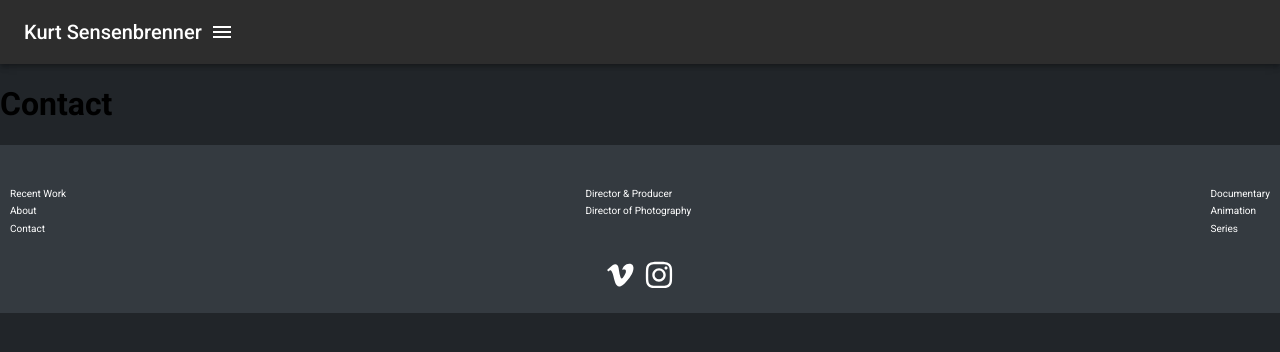
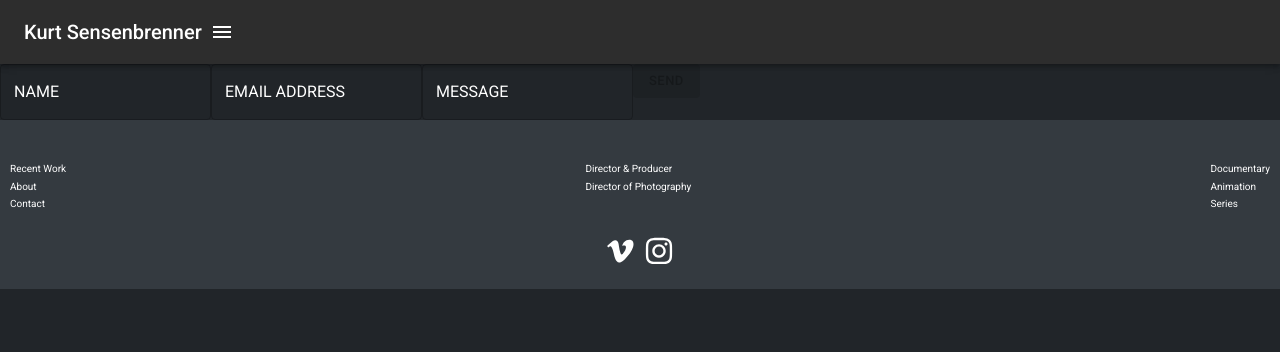
Before and after one commit to mwkwsd/sensensomething, a React (Create React App) app: page /contact in a window 1280 px wide. Shown: the top 352 px of the page. Built offline with nearby package versions, Linux system fonts and the light colour scheme.

Commit message:
basic setup

```diff
--- /dev/null
+++ b/src/components/atoms/formInput/TextInput.tsx
@@ -0,0 +1,16 @@
+import { TextField } from "@mui/material";
+
+type TextInputProps = {
+  fieldName: string
+
+  // stateManager:
+}
+
+export function TextInput({fieldName}: TextInputProps) {
+  return (
+    <TextField
+      id={fieldName+"text"}
+      label={fieldName.toUpperCase()}
+    />
+  )
+}
--- /dev/null
+++ b/src/components/molecules/contactForm/ContactForm.tsx
@@ -0,0 +1,23 @@
+import { Box, Button, Card, Container } from "@mui/material"
+import { TextInput } from "../../atoms/formInput/TextInput"
+import { useState } from "react"
+
+
+function ContactForm() {
+  const [filledOut, setFilledOut] = useState(false)
+
+  function onClick (){
+
+  }
+
+  return (
+    <Box component='form'>
+      <TextInput fieldName="name"/>
+      <TextInput fieldName="email address"/>
+      <TextInput fieldName="message"/>
+      <Button variant='contained' disabled={filledOut ? false : true} onClick={onClick}>Send</Button>
+    </Box>
+  )
+}
+
+export default ContactForm
--- a/src/components/templates/Contact.tsx
+++ b/src/components/templates/Contact.tsx
@@ -1,7 +1,9 @@
-import React from 'react'
+import ContactForm from '../molecules/contactForm/ContactForm'
 
 function Contact() {
-  return <h1>Contact</h1>
+  return (
+    <ContactForm/>
+  )
 }
 
 export default Contact
```
